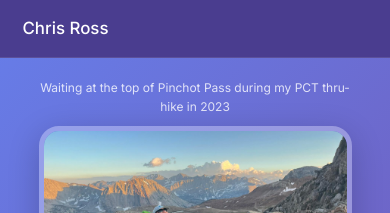
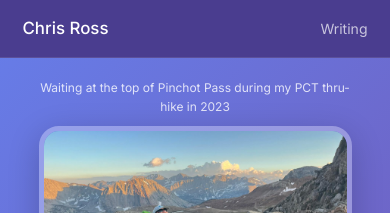
Before and after one commit to chrispross/chrispross.github.io, a Jekyll site: the page built from index.html, in a window 390 px wide. Shown: the top 213 px of the page. Built offline with Jekyll 4.4.1, drawn with Linux system fonts in a browser that asks for light colours.

Commit message:
Fix Writing link hidden on mobile
The old mobile CSS hid nav-links behind a hamburger menu. Since there's
only one link now, keep it always visible.

Co-Authored-By: Claude Opus 4.6 (1M context) <noreply@anthropic.com>

```diff
--- a/assets/css/main.css
+++ b/assets/css/main.css
@@ -576,38 +576,8 @@ main {
     font-size: 15px;
   }
 
-  .nav-toggle {
+  .nav-links {
     display: flex;
-  }
-
-  .nav-links {
-    display: none;
-    position: absolute;
-    top: 100%;
-    left: 0;
-    right: 0;
-    flex-direction: column;
-    background: var(--color-bg-alt);
-    border-bottom: 1px solid var(--color-border-light);
-    padding: var(--spacing-sm) var(--spacing-md);
-    gap: 0;
-  }
-
-  .nav-links.open {
-    display: flex;
-  }
-
-  .nav-links li {
-    border-bottom: 1px solid var(--color-border-light);
-  }
-
-  .nav-links li:last-child {
-    border-bottom: none;
-  }
-
-  .nav-links a {
-    display: block;
-    padding: var(--spacing-sm) 0;
   }
 
   .hero {
```
